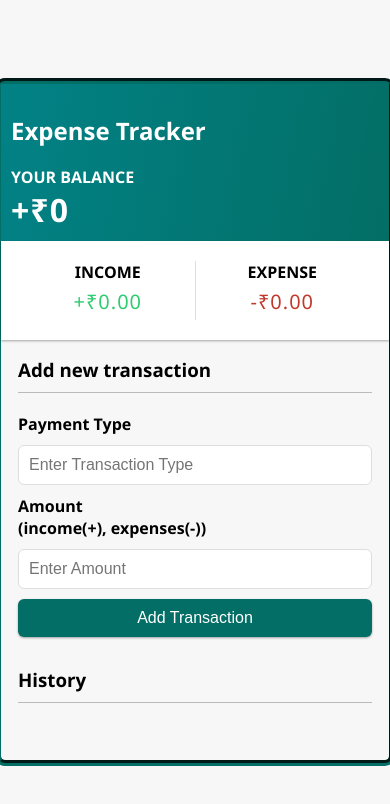
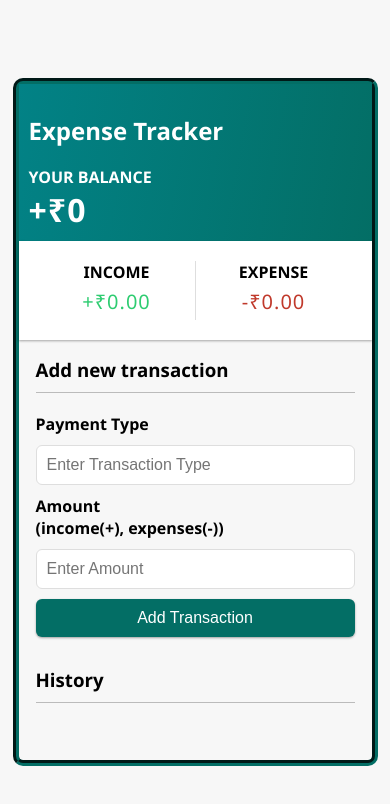
Before and after one commit to rajeshg0ud/expenseTracker, a React (Create React App) app: page / in a window 390 px wide. Shown: the top 804 px of the page. Built offline with nearby package versions, Linux system fonts and the light colour scheme.

Commit message:
Add files via upload

```diff
--- a/src/App.css
+++ b/src/App.css
@@ -174,8 +174,8 @@ input[type='number'].error {
   box-shadow: 0 0 5px 2px red; /* Red border for error */
 }
 
-  @media (max-width: 320px) {
+  @media (max-width: 767px){
     .container {
-      width: 300px;
+      width: 365px;
     }
   }
```
